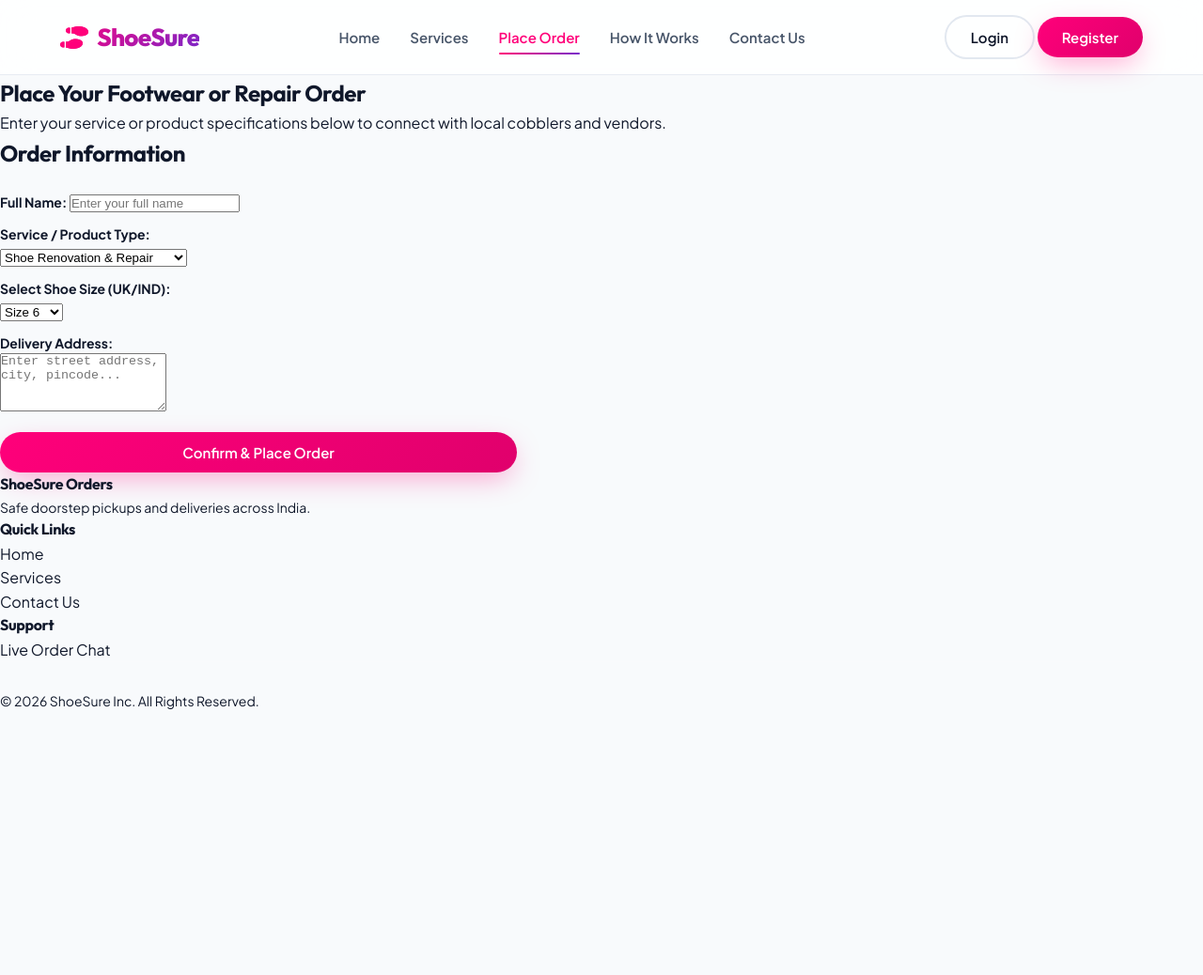
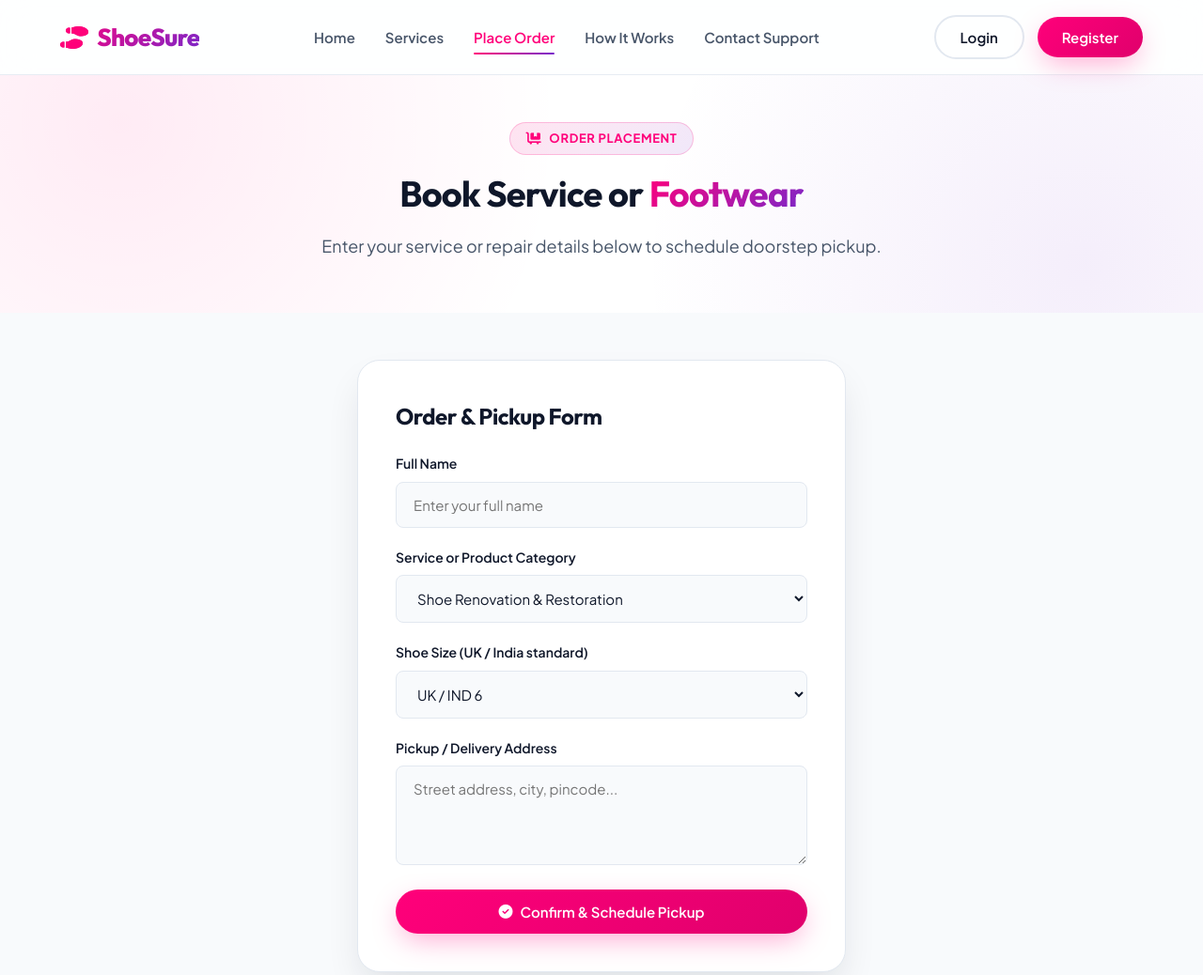
Before and after one commit to sajidtecho/ShoeSure, a plain HTML site: page pages/order.html in a window 1280 px wide. Shown: the top 1038 px of the page at 94% size. Before the commit the page ends 800 px from the top, so only its background shows below. Drawn offline with Linux system fonts and the light colour scheme.

Commit message:
feat: add login and order placement pages with form structures

```diff
--- a/pages/order.html
+++ b/pages/order.html
@@ -7,11 +7,11 @@
     <!-- Stylesheets -->
     <link rel="stylesheet" href="../css/styles.css">
     <link rel="stylesheet" href="../css/pages.css">
-    <link rel="stylesheet" href="https://cdnjs.cloudflare.com/ajax/libs/font-awesome/6.0.0/css/all.min.css">
+    <link rel="stylesheet" href="https://cdnjs.cloudflare.com/ajax/libs/font-awesome/6.4.0/css/all.min.css">
 </head>
 <body>
 
-    <!-- Navbar -->
+    <!-- Sticky Glass Navbar -->
     <nav class="navbar">
         <div class="logo" onclick="window.location.href='../index.html'">
             <i class="fa-solid fa-shoe-prints"></i> ShoeSure
@@ -22,10 +22,10 @@
             <a href="services.html">Services</a>
             <a href="order.html" class="active">Place Order</a>
             <a href="how-it-works.html">How It Works</a>
-            <a href="contact.html">Contact Us</a>
+            <a href="contact.html">Contact Support</a>
         </div>
 
-        <div class="buttons">
+        <div class="nav-actions">
             <button class="btn btn-outline" onclick="window.location.href='login.html'">Login</button>
             <button class="btn btn-primary" onclick="window.location.href='register.html'">Register</button>
         </div>
@@ -37,70 +37,65 @@
         </div>
     </nav>
 
-    <!-- Header Section -->
-    <section class="seller-hero">
-        <h1>Place Your Footwear or Repair Order</h1>
-        <p>Enter your service or product specifications below to connect with local cobblers and vendors.</p>
+    <!-- Header -->
+    <header class="hero" style="padding: 50px 5% 20px; text-align: center;">
+        <div style="max-width: 600px; margin: 0 auto;">
+            <div class="pill-badge"><i class="fa-solid fa-cart-flatbed"></i> Order Placement</div>
+            <h1 class="hero-title" style="font-size: 38px;">Book Service or <span>Footwear</span></h1>
+            <p class="hero-subtitle">Enter your service or repair details below to schedule doorstep pickup.</p>
+        </div>
+    </header>
+
+    <!-- Order Form Container -->
+    <section class="section" style="padding-top: 10px;">
+        <div class="form-card" style="max-width: 520px;">
+            <h2 style="font-size: 24px; margin-bottom: 20px;">Order & Pickup Form</h2>
+
+            <form id="order-form">
+                <div class="form-group">
+                    <label class="form-label" for="name">Full Name</label>
+                    <input type="text" id="name" name="name" class="form-control" placeholder="Enter your full name" required>
+                </div>
+
+                <div class="form-group">
+                    <label class="form-label" for="service-type">Service or Product Category</label>
+                    <select id="service-type" name="service_type" class="form-control" required>
+                        <option value="renovation">Shoe Renovation & Restoration</option>
+                        <option value="customization">Custom Sneaker Artwork & Painting</option>
+                        <option value="resole">Sole Replacement & Re-stitching</option>
+                        <option value="cleaning">Deep Cleaning & Wax Polish</option>
+                        <option value="purchase">Buy Artisan Footwear</option>
+                    </select>
+                </div>
+
+                <div class="form-group">
+                    <label class="form-label" for="size">Shoe Size (UK / India standard)</label>
+                    <select id="size" name="size" class="form-control" required>
+                        <option value="6">UK / IND 6</option>
+                        <option value="7">UK / IND 7</option>
+                        <option value="8">UK / IND 8</option>
+                        <option value="9">UK / IND 9</option>
+                        <option value="10">UK / IND 10</option>
+                        <option value="11">UK / IND 11</option>
+                    </select>
+                </div>
+
+                <div class="form-group">
+                    <label class="form-label" for="address">Pickup / Delivery Address</label>
+                    <textarea id="address" name="address" class="form-control" placeholder="Street address, city, pincode..." rows="4" required></textarea>
+                </div>
+
+                <button type="submit" class="btn btn-primary" style="width: 100%; padding: 14px;">
+                    <i class="fa-solid fa-check-circle"></i> Confirm & Schedule Pickup
+                </button>
+            </form>
+        </div>
     </section>
 
-    <!-- Order Form Container -->
-    <main class="form-container" style="max-width: 550px;">
-        <h2>Order Information</h2>
-
-        <form id="order-form" style="margin-top: 20px; text-align: left;">
-            <label style="font-weight: bold; font-size: 14px;">Full Name:</label>
-            <input type="text" id="name" name="name" placeholder="Enter your full name" required>
-
-            <label style="font-weight: bold; font-size: 14px; margin-top: 10px; display: block;">Service / Product Type:</label>
-            <select id="service-type" name="service_type" required>
-                <option value="renovation">Shoe Renovation & Repair</option>
-                <option value="customization">Custom Painting & Artwork</option>
-                <option value="resole">Sole Replacement & Stitching</option>
-                <option value="cleaning">Deep Wash & Polish</option>
-                <option value="purchase">Buy New Footwear</option>
-            </select>
-
-            <label style="font-weight: bold; font-size: 14px; margin-top: 10px; display: block;">Select Shoe Size (UK/IND):</label>
-            <select id="size" name="size" required>
-                <option value="6">Size 6</option>
-                <option value="7">Size 7</option>
-                <option value="8">Size 8</option>
-                <option value="9">Size 9</option>
-                <option value="10">Size 10</option>
-                <option value="11">Size 11</option>
-            </select>
-
-            <label style="font-weight: bold; font-size: 14px; margin-top: 10px; display: block;">Delivery Address:</label>
-            <textarea id="address" name="address" placeholder="Enter street address, city, pincode..." rows="4" required></textarea>
-
-            <button type="submit" class="btn btn-primary" style="margin-top: 15px; width: 100%;">Confirm & Place Order</button>
-        </form>
-    </main>
-
     <!-- Footer -->
-    <footer>
-        <div class="footer-content">
-            <div class="footer-column">
-                <h4>ShoeSure Orders</h4>
-                <p style="font-size: 14px;">Safe doorstep pickups and deliveries across India.</p>
-            </div>
-            <div class="footer-column">
-                <h4>Quick Links</h4>
-                <ul>
-                    <li><a href="../index.html">Home</a></li>
-                    <li><a href="services.html">Services</a></li>
-                    <li><a href="contact.html">Contact Us</a></li>
-                </ul>
-            </div>
-            <div class="footer-column">
-                <h4>Support</h4>
-                <ul>
-                    <li><a href="live-chat.html">Live Order Chat</a></li>
-                </ul>
-            </div>
-        </div>
-        <div class="footer-bottom">
-            <p>&copy; 2026 ShoeSure Inc. All Rights Reserved.</p>
+    <footer class="footer-modern">
+        <div class="footer-bottom" style="border: none; padding: 0;">
+            <p>&copy; 2026 ShoeSure Orders Desk. All Rights Reserved.</p>
         </div>
     </footer>
 
@@ -109,7 +104,7 @@
     <script>
         document.getElementById('order-form').addEventListener('submit', function(e) {
             e.preventDefault();
-            alert("Order placed successfully! A ShoeSure representative will contact you for pickup.");
+            alert("Order placed successfully! A ShoeSure courier representative will contact you for pickup.");
             window.location.href = "../index.html";
         });
     </script>
```
Also changed, not shown: pages/login.html (+34 -19 lines).
